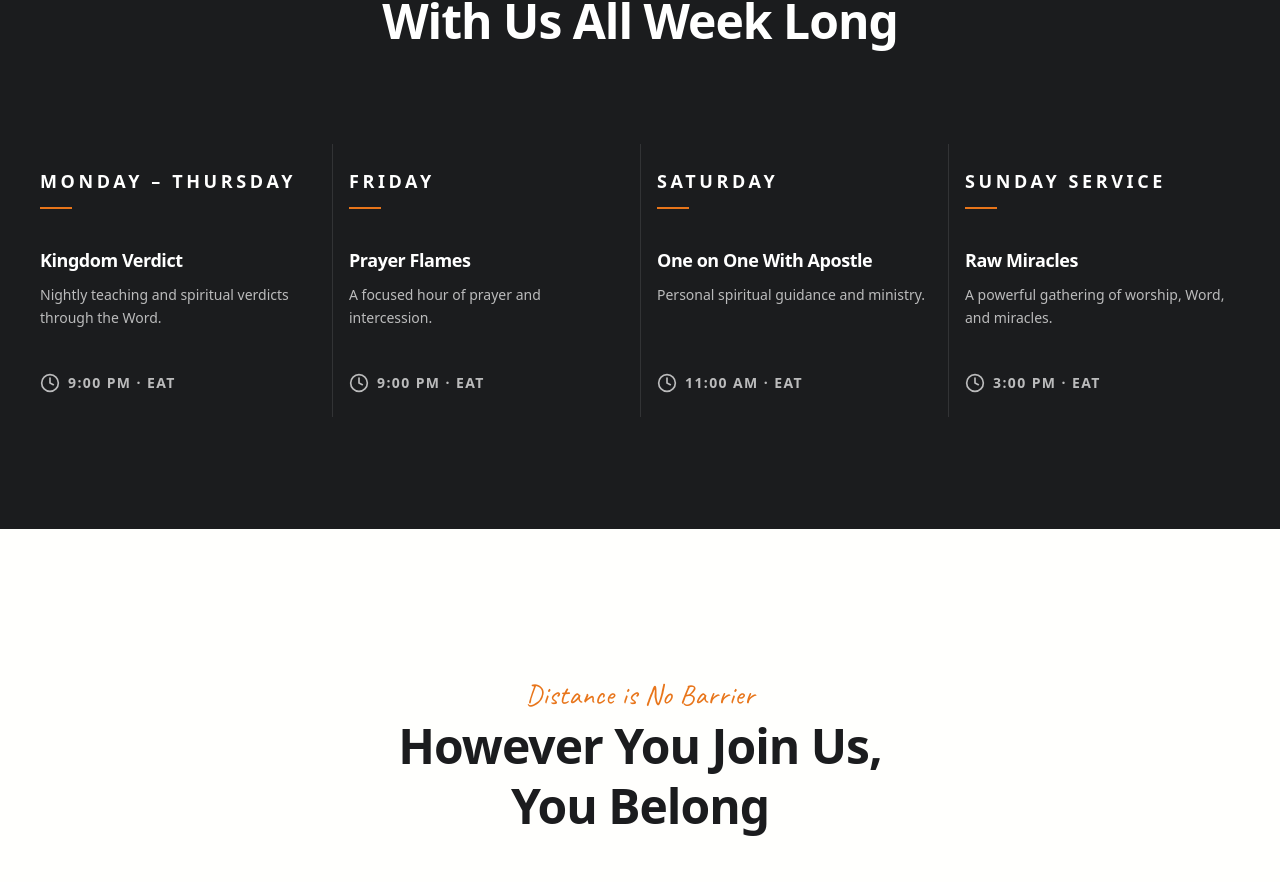
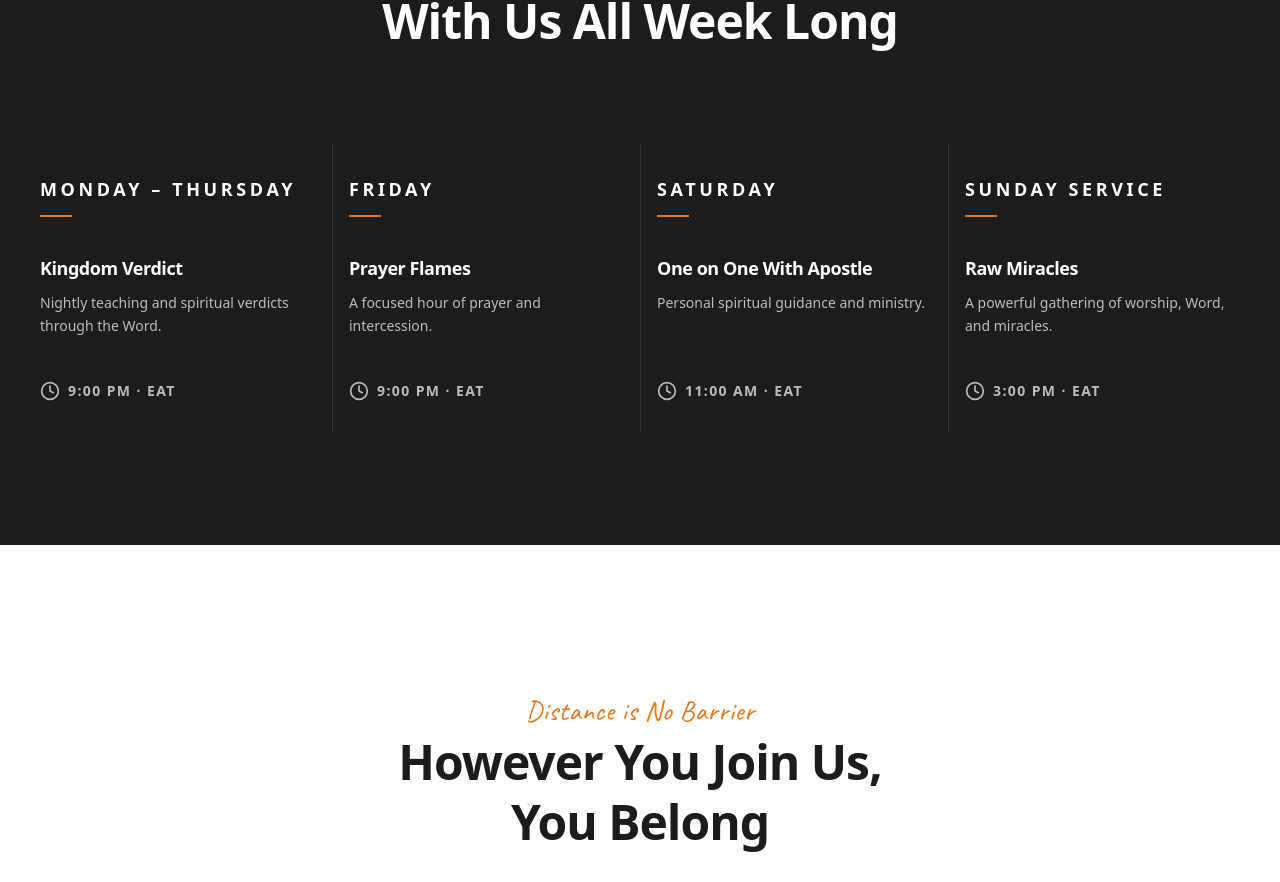
Before and after one commit to Getech-S/tsc-church, a Next.js app: page / in a window 1280 px wide. Shown: the part 3386-4268 px from the top of the page. Built offline with nearby package versions, Linux system fonts and the light colour scheme; grey boxes are pictures that could not be loaded.

Commit message:
Updated Home Agender section

```diff
--- a/components/sections/Agenda.tsx
+++ b/components/sections/Agenda.tsx
@@ -69,7 +69,7 @@ export default function WeeklyAgenda() {
               viewport={{ once: true }}
               transition={{ duration: 0.5, delay: index * 0.1 }}
               className={`
-                flex flex-col items-start px-6 md:px-4 py-4 md:py-6
+                flex flex-col items-start px-6 md:px-4 py-8
                 border-b border-white/10
                 ${index !== 0 ? "md:border-l border-white/10" : ""}
                 md:border-b-0
```
